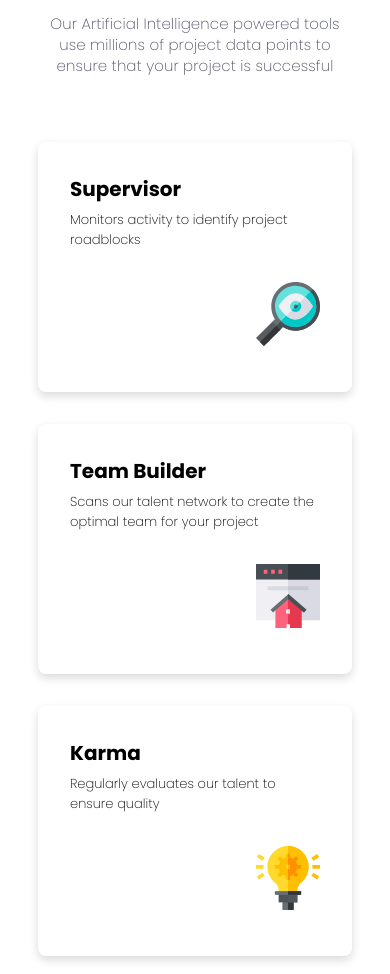
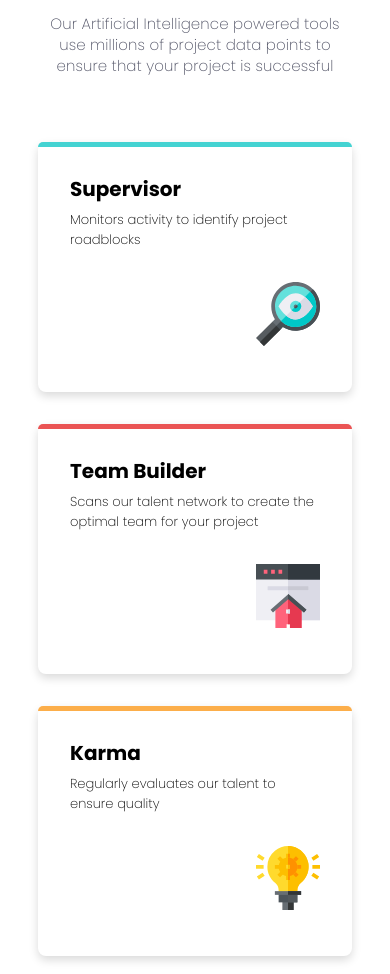
Before and after one commit to ernur-burshak/Four-card-feature-section, a plain HTML site: page index.html in a window 390 px wide. Shown: the part 126-1100 px from the top of the page. Drawn offline with Linux system fonts and the light colour scheme.

Commit message:
Finish mobile version

```diff
--- a/index.html
+++ b/index.html
@@ -34,7 +34,7 @@
     </header>
 
     <main class="cards-container">
-      <div class="card">
+      <div class="card card-cyan">
         <div class="card-header-custom">
           <h3>Supervisor</h3>
           <p class="card-description">
@@ -46,7 +46,7 @@
         </div>
       </div>
 
-      <div class="card">
+      <div class="card card-red">
         <div class="card-header-custom">
           <h3>Team Builder</h3>
           <p class="card-description">
@@ -58,7 +58,7 @@
         </div>
       </div>
 
-      <div class="card">
+      <div class="card card-yellow">
         <div class="card-header-custom">
           <h3>Karma</h3>
           <p class="card-description">
@@ -70,7 +70,7 @@
         </div>
       </div>
 
-      <div class="card">
+      <div class="card card-blue">
         <div class="card-header-custom">
           <h3>Calculator</h3>
           <p class="card-description">
--- a/style/style.css
+++ b/style/style.css
@@ -72,6 +72,33 @@ h2 {
   display: flex;
   flex-direction: column;
   gap: 2rem;
+  position: relative;
+}
+
+.card::before {
+  content: "";
+  position: absolute;
+  top: 0;
+  left: 0;
+  width: 100%;
+  height: 5px;
+  border-radius: 8px 8px 0 0;
+}
+
+.card-cyan::before {
+  background-color: #44d3d2; /* синяя линия для card-blue */
+}
+
+.card-red::before {
+  background-color: #ea5454; /* синяя линия для card-blue */
+}
+
+.card-yellow::before {
+  background-color: #fcae4a; /* синяя линия для card-blue */
+}
+
+.card-blue::before {
+  background-color: #549ef2; /* синяя линия для card-blue */
 }
 
 .card-header-custom {
```
